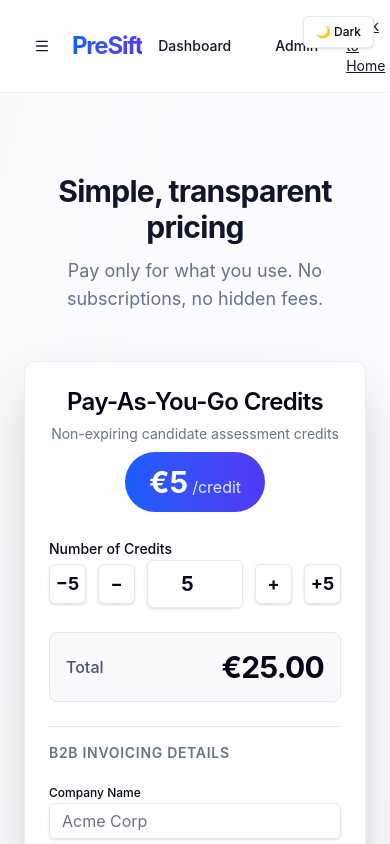
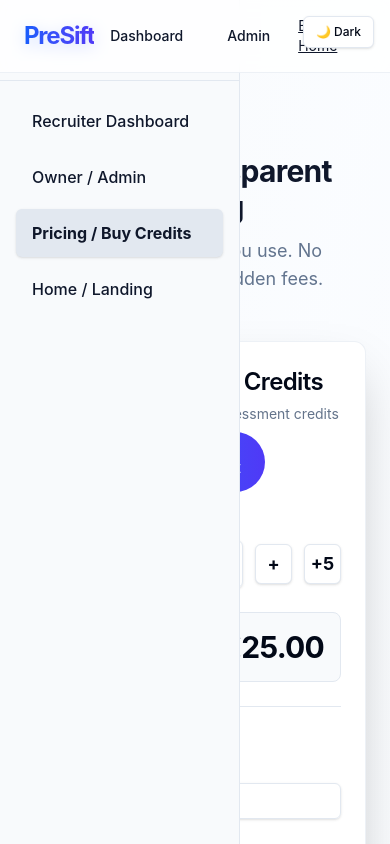
Before and after one commit to Prokopios1/presift, a React (Vite) app: page /pricing in a window 390 px wide. Shown: the top 844 px of the page. Built offline with nearby package versions, Linux system fonts and the light colour scheme.

Commit message:
Sidebar: replace hamburger drawer with permanent left sidebar (AppSidebar) on all pages

```diff
--- a/src/components/AppNavMenu.tsx
+++ /dev/null
@@ -1,36 +0,0 @@
-import { useState } from 'react';
-import { Button } from '@/components/ui/button';
-import { Menu } from 'lucide-react';
-import { Drawer, DrawerContent, DrawerHeader, DrawerTitle, DrawerFooter, DrawerClose } from '@/components/ui/drawer';
-
-export const AppNavMenu = () => {
-  const [menuOpen, setMenuOpen] = useState(false);
-
-  return (
-    <>
-      <Button variant="ghost" size="icon" onClick={() => setMenuOpen(true)}>
-        <Menu className="w-6 h-6" />
-      </Button>
-      <Drawer open={menuOpen} onOpenChange={setMenuOpen}>
-        <DrawerContent>
-          <div className="mx-auto w-full max-w-sm p-4">
-            <DrawerHeader>
-              <DrawerTitle>Navigation</DrawerTitle>
-            </DrawerHeader>
-            <div className="flex flex-col gap-2 mt-4">
-              <Button variant="ghost" className="w-full justify-start text-lg h-12" onClick={() => { setMenuOpen(false); window.location.href = '/dashboard'; }}>Recruiter Dashboard</Button>
-              <Button variant="ghost" className="w-full justify-start text-lg h-12" onClick={() => { setMenuOpen(false); window.location.href = '/admin'; }}>Owner / Admin</Button>
-              <Button variant="ghost" className="w-full justify-start text-lg h-12" onClick={() => { setMenuOpen(false); window.location.href = '/pricing'; }}>Pricing / Buy Credits</Button>
-              <Button variant="ghost" className="w-full justify-start text-lg h-12" onClick={() => { setMenuOpen(false); window.location.href = '/'; }}>Home / Landing</Button>
-            </div>
-            <DrawerFooter>
-              <DrawerClose asChild>
-                <Button variant="outline" className="w-full mt-4">Close Menu</Button>
-              </DrawerClose>
-            </DrawerFooter>
-          </div>
-        </DrawerContent>
-      </Drawer>
-    </>
-  );
-};
--- /dev/null
+++ b/src/components/AppSidebar.tsx
@@ -0,0 +1,41 @@
+import { Button } from '@/components/ui/button';
+
+export const AppSidebar = () => {
+  const currentPath = typeof window !== 'undefined' ? window.location.pathname : '/';
+
+  const navItems = [
+    { label: 'Recruiter Dashboard', href: '/dashboard' },
+    { label: 'Owner / Admin', href: '/admin' },
+    { label: 'Pricing / Buy Credits', href: '/pricing' },
+    { label: 'Home / Landing', href: '/' },
+  ];
+
+  return (
+    <aside className="fixed left-0 top-0 h-full w-60 border-r border-slate-200 dark:border-slate-800 bg-slate-50 dark:bg-slate-950 z-40 flex flex-col">
+      <div className="p-6 border-b border-slate-200 dark:border-slate-800">
+        <div className="font-bold text-2xl tracking-tighter bg-gradient-to-r from-blue-600 to-indigo-600 bg-clip-text text-transparent">
+          PreSift
+        </div>
+      </div>
+      <nav className="flex flex-col gap-2 p-4 flex-1">
+        {navItems.map((item) => {
+          const isActive = currentPath === item.href;
+          return (
+            <Button
+              key={item.href}
+              variant={isActive ? 'secondary' : 'ghost'}
+              className={`w-full justify-start text-base h-12 ${
+                isActive ? 'font-bold bg-slate-200 dark:bg-slate-800' : ''
+              }`}
+              onClick={() => {
+                window.location.href = item.href;
+              }}
+            >
+              {item.label}
+            </Button>
+          );
+        })}
+      </nav>
+    </aside>
+  );
+};
--- a/src/pages/AdminPage.tsx
+++ b/src/pages/AdminPage.tsx
@@ -9,7 +9,7 @@ import { Dialog, DialogContent, DialogHeader, DialogTitle, DialogDescription, Di
 import { Drawer, DrawerContent, DrawerHeader, DrawerTitle, DrawerDescription } from '@/components/ui/drawer';
 import { collection, getDocs, doc, updateDoc, query, where, addDoc, serverTimestamp } from 'firebase/firestore';
 import { db } from '@/lib/firebase';
-import { AppNavMenu } from '@/components/AppNavMenu';
+import { AppSidebar } from '@/components/AppSidebar';
 
 interface RecruiterAccount { id: string; email?: string; companyName?: string; credits?: number; totalSpent?: number; vatId?: string; }
 interface CandidateRecord { id: string; name?: string; appliedRole?: string; status?: string; fitBadge?: string; completionDate?: string; }
@@ -116,10 +116,12 @@ export const AdminPage = () => {
   const totalRev = recruiters.reduce((s, r) => s + (r.totalSpent || 0), 0);
 
   return (
-    <div className="p-6 md:p-8 max-w-7xl mx-auto space-y-8 min-h-screen bg-slate-50 dark:bg-slate-950">
+    <div className="flex min-h-screen bg-slate-50 dark:bg-slate-950">
+      <AppSidebar />
+      <main className="flex-1 w-full pl-0 md:pl-60">
+        <div className="p-6 md:p-8 max-w-7xl mx-auto space-y-8">
           <header className="flex flex-col md:flex-row justify-between items-start md:items-center gap-4 border-b pb-6">
             <div className="flex items-center gap-3">
-          <AppNavMenu />
               <div>
                 <div className="flex items-center gap-3 mb-1">
                   <h1 className="text-3xl font-bold tracking-tight">Owner Dashboard</h1>
@@ -282,5 +284,7 @@ export const AdminPage = () => {
         </DialogContent>
       </Dialog>
         </div>
+      </main>
+    </div>
   );
 };
--- a/src/pages/DashboardPage.tsx
+++ b/src/pages/DashboardPage.tsx
@@ -8,7 +8,7 @@ import { Drawer, DrawerContent, DrawerHeader, DrawerTitle, DrawerDescription, Dr
 import { Dialog, DialogContent, DialogHeader, DialogTitle, DialogDescription, DialogFooter } from '@/components/ui/dialog';
 import { Input } from '@/components/ui/input';
 import { ThemeToggle } from '@/components/ThemeToggle';
-import { AppNavMenu } from '@/components/AppNavMenu';
+import { AppSidebar } from '@/components/AppSidebar';
 
 import { useEffect } from 'react';
 import { collection, query, where, getDocs, doc, getDoc, deleteDoc, updateDoc } from 'firebase/firestore';
@@ -105,10 +105,12 @@ export const DashboardPage = () => {
   };
 
   return (
-    <div className="p-8 max-w-7xl mx-auto space-y-8 min-h-screen bg-slate-50 dark:bg-slate-950">
+    <div className="flex min-h-screen bg-slate-50 dark:bg-slate-950">
+      <AppSidebar />
+      <main className="flex-1 w-full pl-0 md:pl-60">
+        <div className="p-8 max-w-7xl mx-auto space-y-8">
           <header className="flex flex-col md:flex-row justify-between items-start md:items-center gap-4 border-b pb-6">
             <div className="flex items-center gap-3">
-          <AppNavMenu />
               <div>
                 <h1 className="text-3xl font-bold tracking-tight">Recruiter Dashboard</h1>
                 <p className="text-slate-500">Manage assessments and review candidates.</p>
@@ -402,5 +404,7 @@ export const DashboardPage = () => {
         </DialogContent>
       </Dialog>
         </div>
+      </main>
+    </div>
   );
 };
--- a/src/pages/LandingPage.tsx
+++ b/src/pages/LandingPage.tsx
@@ -1,15 +1,16 @@
 import { Button } from '@/components/ui/button';
 import { Link } from 'react-router-dom';
-import { AppNavMenu } from '@/components/AppNavMenu';
+import { AppSidebar } from '@/components/AppSidebar';
 
 export const LandingPage = () => {
   return (
-    <div className="min-h-screen bg-gradient-to-br from-slate-50 via-blue-50/30 to-slate-50 dark:from-slate-950 dark:via-blue-950/20 dark:to-slate-950 text-slate-900 dark:text-slate-50 selection:bg-blue-200">
+    <div className="flex min-h-screen bg-gradient-to-br from-slate-50 via-blue-50/30 to-slate-50 dark:from-slate-950 dark:via-blue-950/20 dark:to-slate-950 text-slate-900 dark:text-slate-50 selection:bg-blue-200">
+      <AppSidebar />
+      <main className="flex-1 w-full pl-0 md:pl-60">
         {/* Navigation */}
         <nav className="border-b border-slate-200/60 dark:border-slate-800/60 bg-white/80 dark:bg-slate-900/80 backdrop-blur-sm py-4 sticky top-0 z-40">
           <div className="max-w-6xl mx-auto px-6 flex justify-between items-center">
             <div className="flex items-center gap-3">
-            <AppNavMenu />
               <div className="font-bold text-2xl tracking-tighter bg-gradient-to-r from-blue-600 to-indigo-600 bg-clip-text text-transparent">
                 PreSift
               </div>
@@ -58,6 +59,7 @@ export const LandingPage = () => {
       <footer className="border-t border-slate-200/60 dark:border-slate-800/60 py-8 text-center text-sm text-slate-400">
         <p>© {new Date().getFullYear()} PreSift. All rights reserved. GDPR Compliant.</p>
         </footer>
+      </main>
     </div>
   );
 };
--- a/src/pages/PaymentPage.tsx
+++ b/src/pages/PaymentPage.tsx
@@ -7,7 +7,7 @@ import { Card, CardHeader, CardTitle, CardDescription, CardContent, CardFooter }
 import { httpsCallable } from 'firebase/functions';
 import { functions } from '@/lib/firebase';
 import { Link } from 'react-router-dom';
-import { AppNavMenu } from '@/components/AppNavMenu';
+import { AppSidebar } from '@/components/AppSidebar';
 
 const UNIT_PRICE = 5; // €5.00 per credit
 
@@ -50,12 +50,13 @@ export const PaymentPage = () => {
   };
 
   return (
-    <div className="min-h-screen bg-gradient-to-br from-slate-50 via-blue-50/30 to-slate-50 dark:from-slate-950 dark:via-blue-950/20 dark:to-slate-950 text-slate-900 dark:text-slate-50 selection:bg-blue-200">
+    <div className="flex min-h-screen bg-gradient-to-br from-slate-50 via-blue-50/30 to-slate-50 dark:from-slate-950 dark:via-blue-950/20 dark:to-slate-950 text-slate-900 dark:text-slate-50 selection:bg-blue-200">
+      <AppSidebar />
+      <main className="flex-1 w-full pl-0 md:pl-60">
         {/* Navigation */}
         <nav className="border-b border-slate-200/60 dark:border-slate-800/60 bg-white/80 dark:bg-slate-900/80 backdrop-blur-sm py-4 sticky top-0 z-40">
           <div className="max-w-6xl mx-auto px-6 flex justify-between items-center">
             <div className="flex items-center gap-3">
-            <AppNavMenu />
               <div className="font-bold text-2xl tracking-tighter bg-gradient-to-r from-blue-600 to-indigo-600 bg-clip-text text-transparent">
                 PreSift
               </div>
@@ -182,6 +183,7 @@ export const PaymentPage = () => {
       <footer className="border-t border-slate-200/60 dark:border-slate-800/60 py-8 text-center text-sm text-slate-400">
         <p>© {new Date().getFullYear()} PreSift. All rights reserved. GDPR Compliant.</p>
         </footer>
+      </main>
     </div>
   );
 };
```
Also changed, not shown: 1 other file (tests, documents, lock files or other folders). Lines whose indentation alone changed are shown as unchanged.
